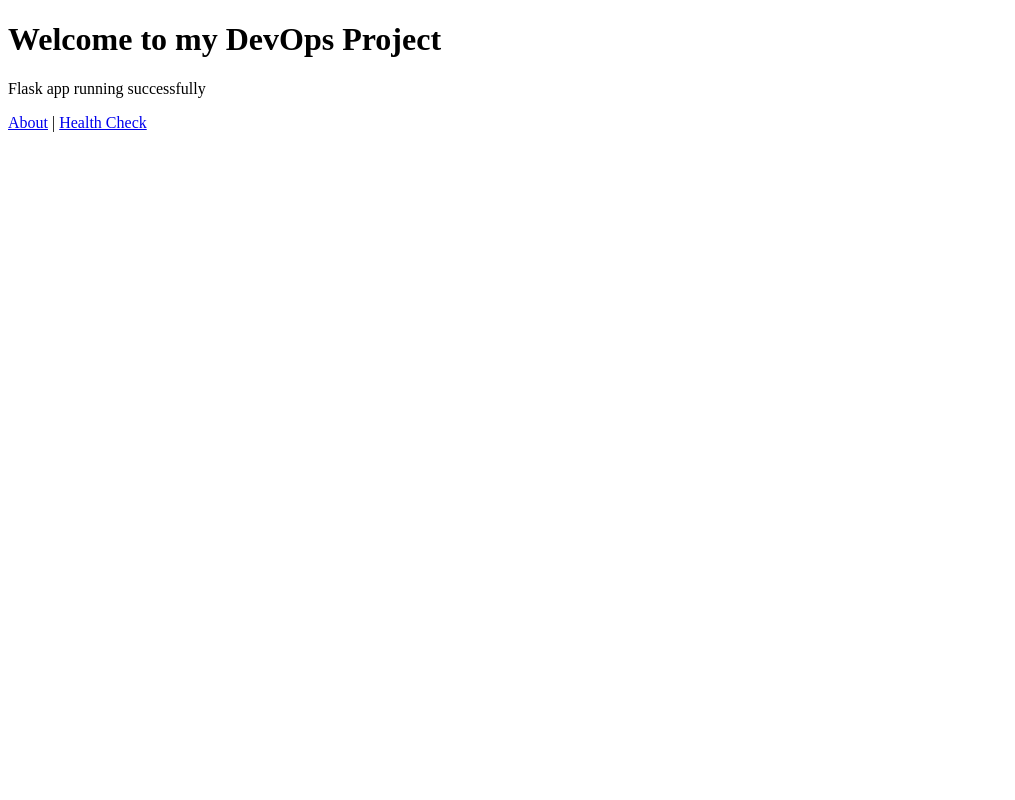
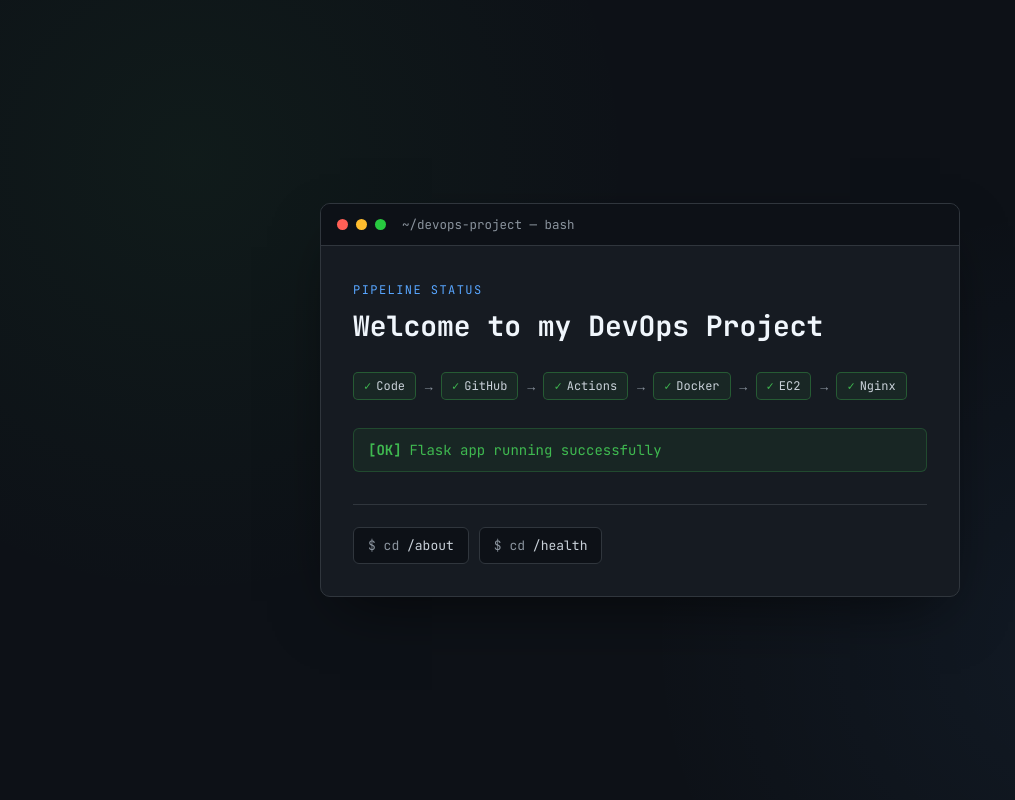
Before and after one commit to jash1313/-devops-ci-cd-project, a Flask app: page / in a window 1280 px wide. Shown: the whole page, without its empty margins (0-1015 px from the left). Run offline with Flask 3, Linux system fonts and the light colour scheme.

Commit message:
Update index.html

```diff
--- a/templates/index.html
+++ b/templates/index.html
@@ -1,12 +1,227 @@
 <!DOCTYPE html>
-<html>
+<html lang="en">
 <head>
-    <title>DevOps Project</title>
+<meta charset="UTF-8">
+<meta name="viewport" content="width=device-width, initial-scale=1.0">
+<title>DevOps Project</title>
+<link rel="preconnect" href="https://fonts.googleapis.com">
+<link href="https://fonts.googleapis.com/css2?family=JetBrains+Mono:wght@400;600;700&family=Inter:wght@400;500&display=swap" rel="stylesheet">
+<style>
+  :root {
+    --bg: #0d1117;
+    --bg-elevated: #161b22;
+    --border: #30363d;
+    --text: #c9d1d9;
+    --text-muted: #8b949e;
+    --accent-green: #3fb950;
+    --accent-blue: #58a6ff;
+    --accent-amber: #d29922;
+    --font-mono: 'JetBrains Mono', monospace;
+    --font-body: 'Inter', system-ui, sans-serif;
+  }
+
+  * { box-sizing: border-box; }
+
+  body {
+    margin: 0;
+    min-height: 100vh;
+    background: var(--bg);
+    background-image:
+      radial-gradient(circle at 15% 20%, rgba(63, 185, 80, 0.06), transparent 35%),
+      radial-gradient(circle at 85% 80%, rgba(88, 166, 255, 0.06), transparent 35%);
+    color: var(--text);
+    font-family: var(--font-body);
+    display: flex;
+    align-items: center;
+    justify-content: center;
+    padding: 24px;
+  }
+
+  .terminal {
+    width: 100%;
+    max-width: 640px;
+    background: var(--bg-elevated);
+    border: 1px solid var(--border);
+    border-radius: 10px;
+    overflow: hidden;
+    box-shadow: 0 24px 60px -20px rgba(0, 0, 0, 0.6);
+    animation: rise 0.5s ease-out;
+  }
+
+  @keyframes rise {
+    from { opacity: 0; transform: translateY(8px); }
+    to { opacity: 1; transform: translateY(0); }
+  }
+
+  .terminal-bar {
+    display: flex;
+    align-items: center;
+    gap: 8px;
+    padding: 12px 16px;
+    background: #0d1117;
+    border-bottom: 1px solid var(--border);
+  }
+
+  .dot { width: 11px; height: 11px; border-radius: 50%; }
+  .dot.red { background: #ff5f56; }
+  .dot.yellow { background: #ffbd2e; }
+  .dot.green { background: #27c93f; }
+
+  .terminal-title {
+    margin-left: 8px;
+    font-family: var(--font-mono);
+    font-size: 12.5px;
+    color: var(--text-muted);
+  }
+
+  .terminal-body { padding: 36px 32px 32px; }
+
+  .eyebrow {
+    font-family: var(--font-mono);
+    font-size: 12px;
+    letter-spacing: 0.12em;
+    text-transform: uppercase;
+    color: var(--accent-blue);
+    margin: 0 0 10px;
+  }
+
+  h1 {
+    font-family: var(--font-mono);
+    font-size: 28px;
+    font-weight: 700;
+    line-height: 1.3;
+    margin: 0 0 28px;
+    color: #f0f6fc;
+  }
+
+  .pipeline {
+    display: flex;
+    flex-wrap: wrap;
+    align-items: center;
+    gap: 6px;
+    margin-bottom: 28px;
+  }
+
+  .stage {
+    font-family: var(--font-mono);
+    font-size: 12px;
+    color: var(--text);
+    background: rgba(63, 185, 80, 0.08);
+    border: 1px solid rgba(63, 185, 80, 0.35);
+    border-radius: 5px;
+    padding: 5px 10px;
+    display: inline-flex;
+    align-items: center;
+    gap: 5px;
+    white-space: nowrap;
+  }
+
+  .stage::before {
+    content: "✓";
+    color: var(--accent-green);
+    font-weight: 700;
+  }
+
+  .arrow { color: var(--text-muted); font-size: 13px; }
+
+  .status-line {
+    font-family: var(--font-mono);
+    font-size: 14px;
+    color: var(--accent-green);
+    background: rgba(63, 185, 80, 0.07);
+    border: 1px solid rgba(63, 185, 80, 0.25);
+    border-radius: 6px;
+    padding: 12px 14px;
+    margin: 0 0 32px;
+  }
+
+  .status-line .tag {
+    color: var(--accent-green);
+    font-weight: 700;
+    margin-right: 8px;
+  }
+
+  .cursor {
+    display: inline-block;
+    width: 7px;
+    height: 14px;
+    background: var(--accent-green);
+    margin-left: 6px;
+    vertical-align: -2px;
+    animation: blink 1.1s steps(1) infinite;
+  }
+
+  @media (prefers-reduced-motion: reduce) {
+    .cursor { animation: none; }
+    .terminal { animation: none; }
+  }
+
+  @keyframes blink { 50% { opacity: 0; } }
+
+  nav {
+    display: flex;
+    gap: 10px;
+    border-top: 1px solid var(--border);
+    padding-top: 22px;
+  }
+
+  nav a {
+    font-family: var(--font-mono);
+    font-size: 13px;
+    color: var(--text);
+    text-decoration: none;
+    background: #0d1117;
+    border: 1px solid var(--border);
+    border-radius: 6px;
+    padding: 9px 14px;
+    transition: border-color 0.15s ease, color 0.15s ease;
+  }
+
+  nav a::before {
+    content: "$ cd ";
+    color: var(--text-muted);
+  }
+
+  nav a:hover, nav a:focus-visible {
+    border-color: var(--accent-blue);
+    color: var(--accent-blue);
+    outline: none;
+  }
+</style>
 </head>
 <body>
-    <h1>Welcome to my DevOps Project</h1>
-    <p>Flask app running successfully</p>
-    <a href="/about">About</a> |
-    <a href="/health">Health Check</a>
+  <div class="terminal">
+    <div class="terminal-bar">
+      <span class="dot red"></span>
+      <span class="dot yellow"></span>
+      <span class="dot green"></span>
+      <span class="terminal-title">~/devops-project — bash</span>
+    </div>
+    <div class="terminal-body">
+      <p class="eyebrow">Pipeline Status</p>
+      <h1>Welcome to my DevOps Project</h1>
+
+      <div class="pipeline">
+        <span class="stage">Code</span>
+        <span class="arrow">→</span>
+        <span class="stage">GitHub</span>
+        <span class="arrow">→</span>
+        <span class="stage">Actions</span>
+        <span class="arrow">→</span>
+        <span class="stage">Docker</span>
+        <span class="arrow">→</span>
+        <span class="stage">EC2</span>
+        <span class="arrow">→</span>
+        <span class="stage">Nginx</span>
+      </div>
+
+      <p class="status-line"><span class="tag">[OK]</span>Flask app running successfully<span class="cursor"></span></p>
+
+      <nav>
+        <a href="/about">/about</a>
+        <a href="/health">/health</a>
+      </nav>
+    </div>
+  </div>
 </body>
 </html>
```
